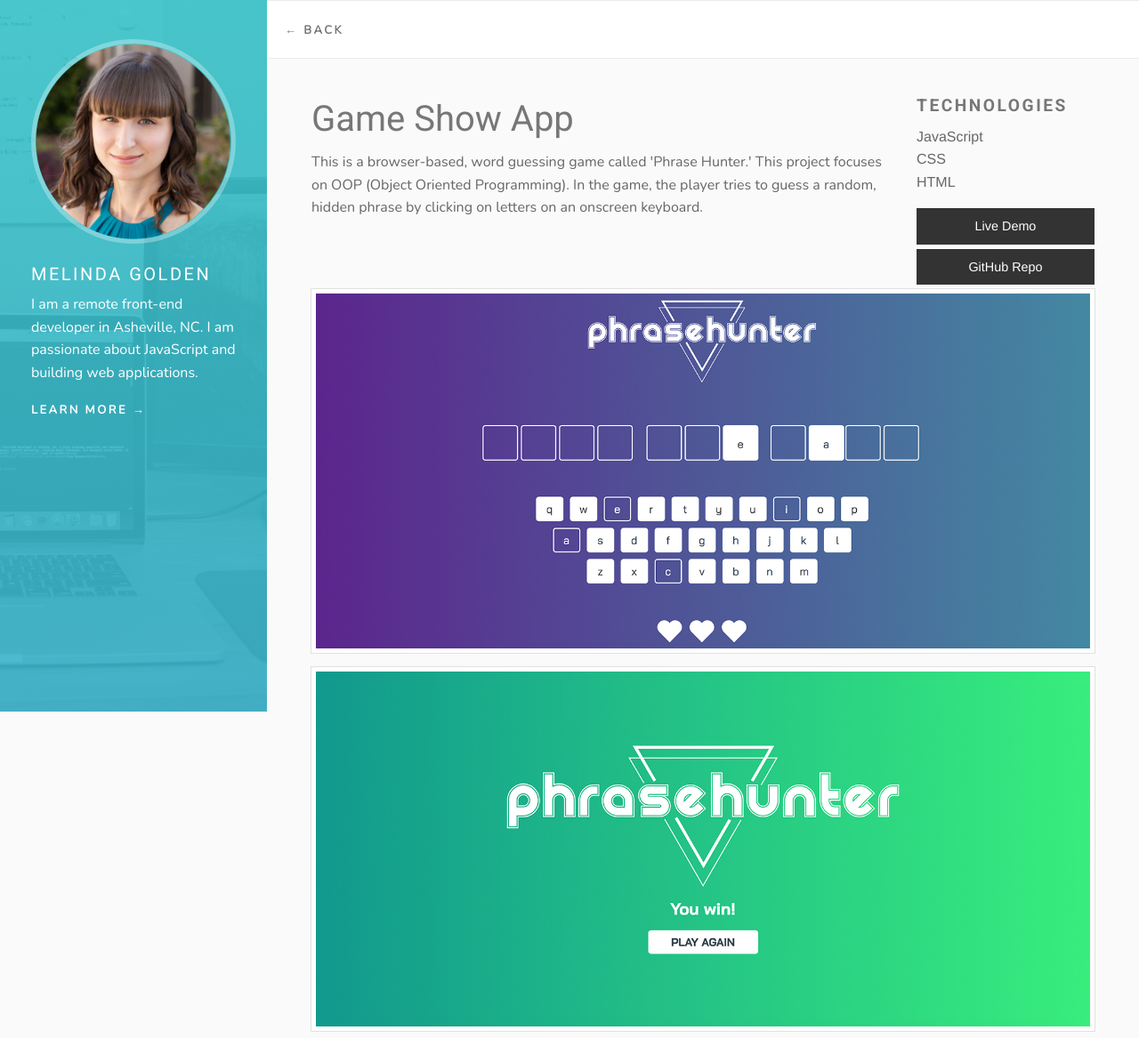
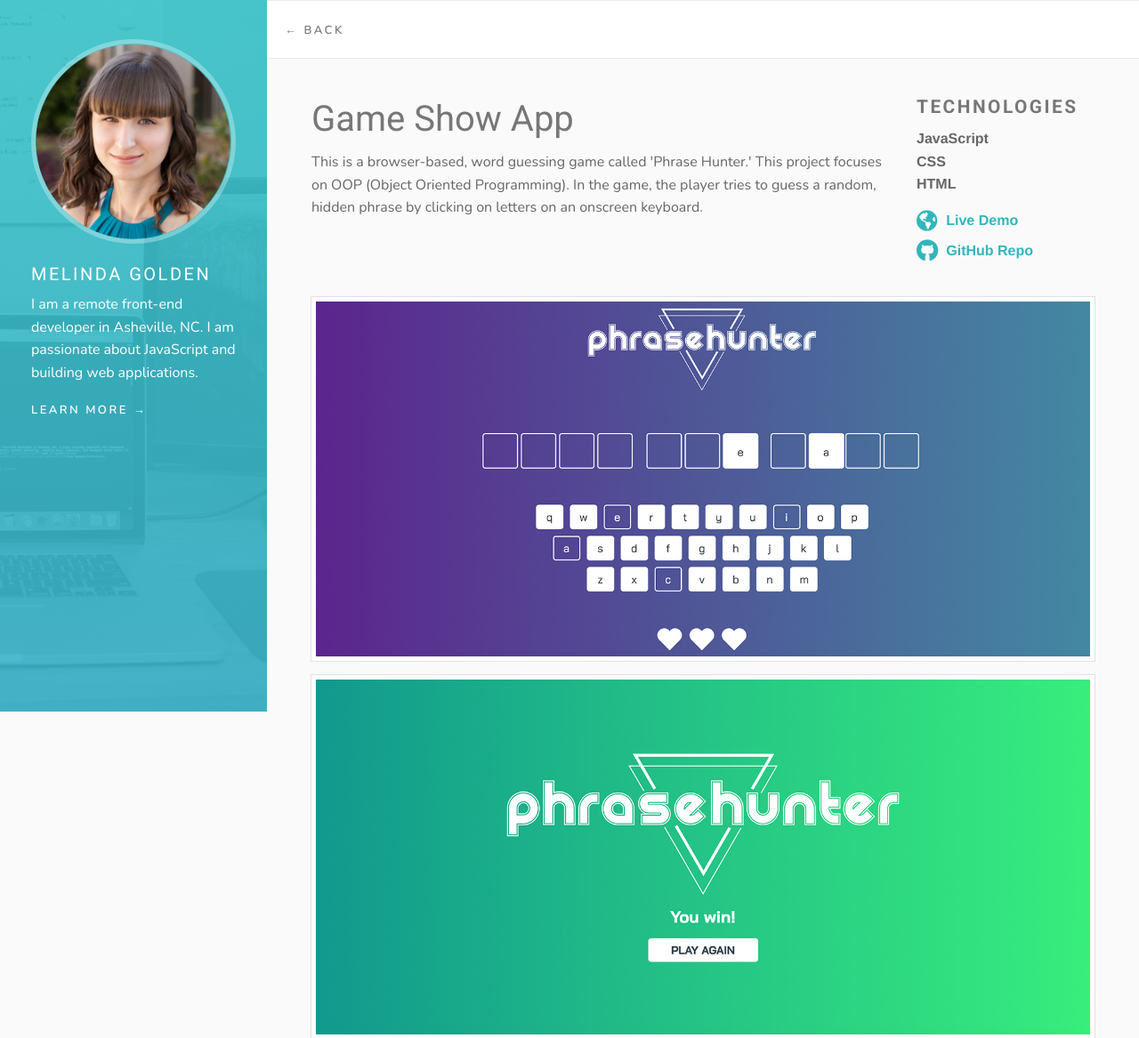
Before and after one commit to mmgolden/express-portfolio, a Node server app: page /project/1 in a window 1280 px wide. Shown: the top 1167 px of the page at 89% size. Run offline with Node 20, Linux system fonts and the light colour scheme; some libraries are stand-ins or nearby versions.

Commit message:
Finalized styling

```diff
--- a/public/css/style.css
+++ b/public/css/style.css
@@ -37,7 +37,7 @@ h6 {
   text-transform: uppercase;
   font-weight: 600;
   color: #777;
-  font-size: 1.2rem;
+  font-size: 1.3rem;
 }
 
 p {
@@ -50,24 +50,19 @@ p {
   border-radius: 5px;
 }
 
-.text-light{
+.text-light {
   color: #666;
 }
 
-.button{
-  background-color: #333;
+a {
+  color: #666;
+  -webkit-transition: color 0.5s;
+  -o-transition: color 0.5s;
+  transition: color 0.5s;
 }
 
-.button:hover{
-  background-color: #111;
-}
-
-a{
-  color: #333;
-}
-
-a:hover{
-  color: #111;
+a:hover {
+  color: #31b6bb;
 }
 
 .image {
@@ -193,8 +220,12 @@ Portfolio
   font-size: 1.188rem;
 }
 
+.portfolio-project .portfolio-meta {
+  margin-bottom: 30px;
+}
+
 .portfolio-meta {
-  padding-left: 20px;
+  font-weight: 600;
 }
 
 .portfolio-meta .button {
@@ -239,11 +270,65 @@ Portfolio
   border-radius: 50%;
   color: #fff;
   font-size: 1.2rem;
+  font-weight: 400;
   text-align: center;
   line-height: 40px;
+  -webkit-transition: background 0.5s;
+  -o-transition: background 0.5s;
   transition: background 0.5s;
 }
 
-.social li a:hover {
+.social li a:hover,
+.social li a:active {
   background: #177074;
 }
+
+.portfolio-link {
+  display: block;
+  margin-bottom: 10px;
+  display: -webkit-box;
+  display: -ms-flexbox;
+  display: flex;
+  -webkit-box-align: center;
+      -ms-flex-align: center;
+          align-items: center;
+  color: #31b6bb;
+  -webkit-transition: color 0.5s;
+  -o-transition: color 0.5s;
+  transition: color 0.5s;
+}
+
+.portfolio-link i {
+  padding-right: 10px;
+  font-size: 1.5rem;
+}
+
+.portfolio-link:hover,
+.portfolio-link:active {
+  color: #177074;
+}
+
+/*****************************
+
+Media Queries
+
+*****************************/
+
+@media screen and (min-width: 768px) {
+  .portfolio-intro {
+    margin: 0;
+    padding: 40px 50px 30px;
+  }
+  .portfolio-heading {
+    margin-bottom: 40px;
+  }
+  .portfolio-meta {
+    padding-left: 20px;
+  }
+  .portfolio-heading {
+    padding: 30px 50px;
+  }
+  .portfolio-index {
+    padding: 10px 50px;
+  }
+}
--- a/views/layout.pug
+++ b/views/layout.pug
@@ -5,7 +5,8 @@ html(class="no-js" lang="en" dir="ltr")
     meta(http-equiv='x-ua-compatible', content='ie=edge')
     meta(name='viewport', content='width=device-width, initial-scale=1.0')
     title Melinda Golden | Front-End Developer in Asheville, NC
-    link(href='https://fonts.googleapis.com/css?family=Nunito|Roboto:400,700', rel='stylesheet')
+    link(href="/static/images/favicon.ico", rel="shortcut icon")
+    link(href='https://fonts.googleapis.com/css?family=Nunito:400,600|Roboto:400,700', rel='stylesheet')
     link(href="https://use.fontawesome.com/releases/v5.5.0/css/all.css", rel="stylesheet", integrity="sha384-B4dIYHKNBt8Bc12p+WXckhzcICo0wtJAoU8YZTY5qE0Id1GSseTk6S+L3BlXeVIU", crossorigin="anonymous")
     link(rel='stylesheet', href='/static/css/foundation.css')
     link(rel='stylesheet', href='/static/css/style.css')
@@ -15,30 +16,19 @@ html(class="no-js" lang="en" dir="ltr")
         block sidebar
           br
           .cell.shrink
-            img(src='/static/images/profile.png', alt='profile image')
+            a(href="/")
+              img(src='/static/images/profile.png', alt='profile image')
           .cell.auto
-
-            //- Add your name here.
             h5 Melinda Golden
-
-            //- Add text here to describe who you are, what you do, and why you are so aweome.
             p.text-light
               | I am a remote front-end developer in Asheville, NC. I am passionate about JavaScript and building web applications.
-
-            //- Add about page route to the href below.
             a(href='/about') Learn More →
-
     .off-canvas-content(data-off-canvas-content='')
       .title-bar.hide-for-large
         .title-bar-left
           button.menu-icon(type='button', data-toggle='my-info')
-
-          //- Add your name here.  This is for the mobile screen sized version.
           span.title-bar-title Melinda Golden
       block content
-
-
-
   script(src='/static/js/vendor/jquery.js')
   script(src='/static/js/vendor/what-input.js')
   script(src='/static/js/vendor/foundation.js')
--- a/views/project.pug
+++ b/views/project.pug
@@ -5,27 +5,20 @@ block content
     a(href='/') ← Back
   article.grid-container.portfolio-intro.portfolio-project
     .grid-x
-      .cell.small-6.medium-9.large-9
-
-        //- Use interploation to dynamically add the project title.
+      .cell.small-12.medium-9.large-9
         h1= data[id].project_name
-
-        //- Use interploation to dynamically add the project description.
         p.lead.text-light= data[id].description
-
-      .cell.portfolio-meta.small-6.medium-2.large-3
+      .cell.portfolio-meta.small-12.medium-2.large-3
         h6 Technologies
-
-        //- Use an `each` iterator to replace the li tags below and interploation to dynamically add the technologies used in each project.
         ul.list
           each val in data[id].technologies
             li= val
-
-        //- Use template literals and interpolation to add URLs to the hrefs below so they link to the repo and the live version of each project.
-        a.button.expanded(href=`${data[id].live_link}`, target="_blank") Live Demo
-        a.button.expanded(href=`${data[id].github_link}`, target="_blank") GitHub Repo
-
-    //- Replace the URLs in the src attributes below with template literals and interpolation to dynamically add three project images.  You only have to add one image.  But adding more images to show your app in different states demonstrates a level of thoroughness and professionalism that potential emplyers will like to see.
+        a.portfolio-link(href=`${data[id].live_link}`, target="_blank")
+          i.fas.fa-globe-americas
+          | Live Demo
+        a.portfolio-link(href=`${data[id].github_link}`, target="_blank")
+          i.fab.fa-github
+          | GitHub Repo
     img.image(src=`${data[id].image_urls[1]}`)
     img.image(src=`${data[id].image_urls[2]}`)
     img.image(src=`${data[id].image_urls[3]}`)
```
Also changed, not shown: other parts of public/css/style.css (+40 -8 lines), views/about.pug (+2 -14 lines), views/error.pug (+8 -3 lines), views/index.pug (+1 -13 lines), README.md, public/images/favicon.ico (added).
